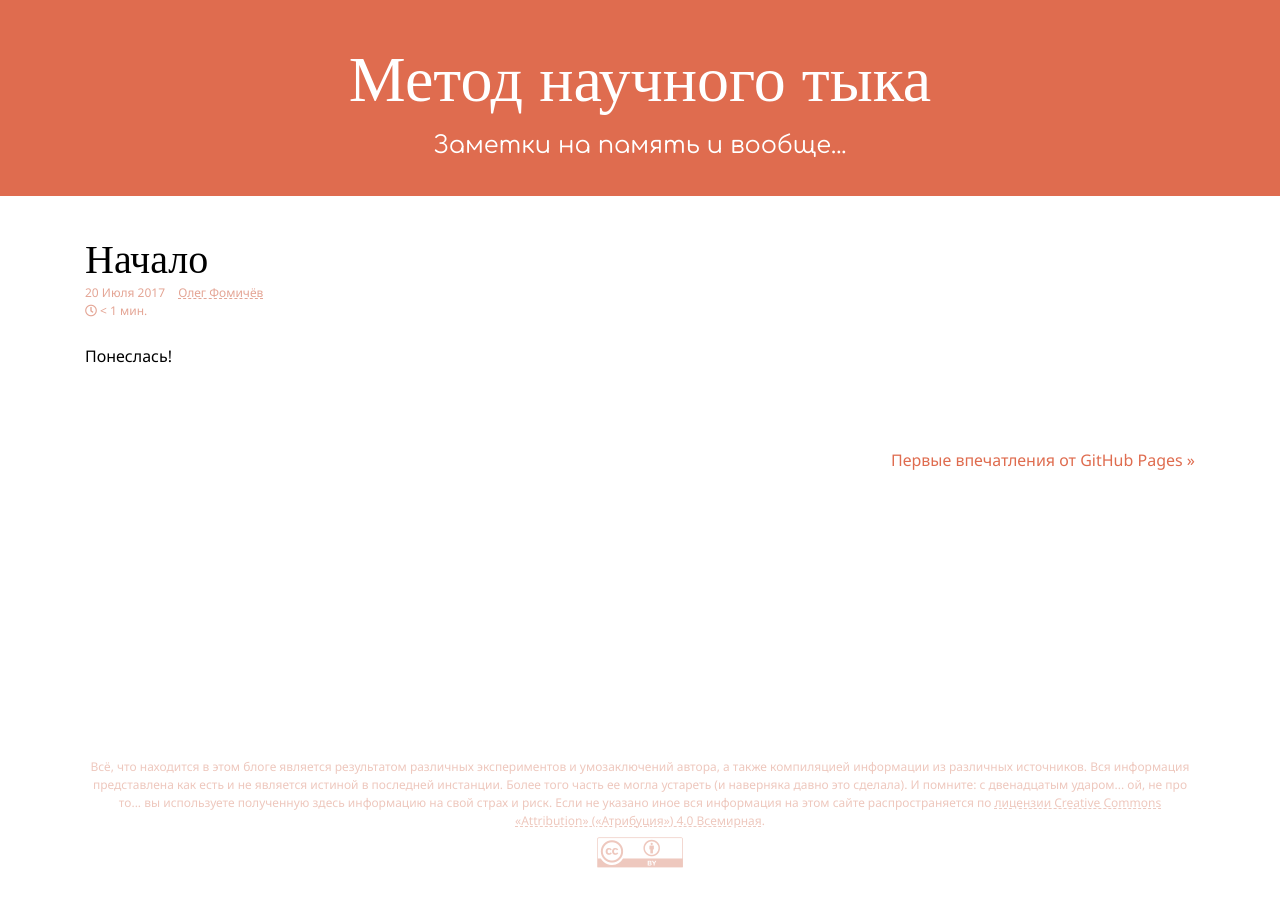
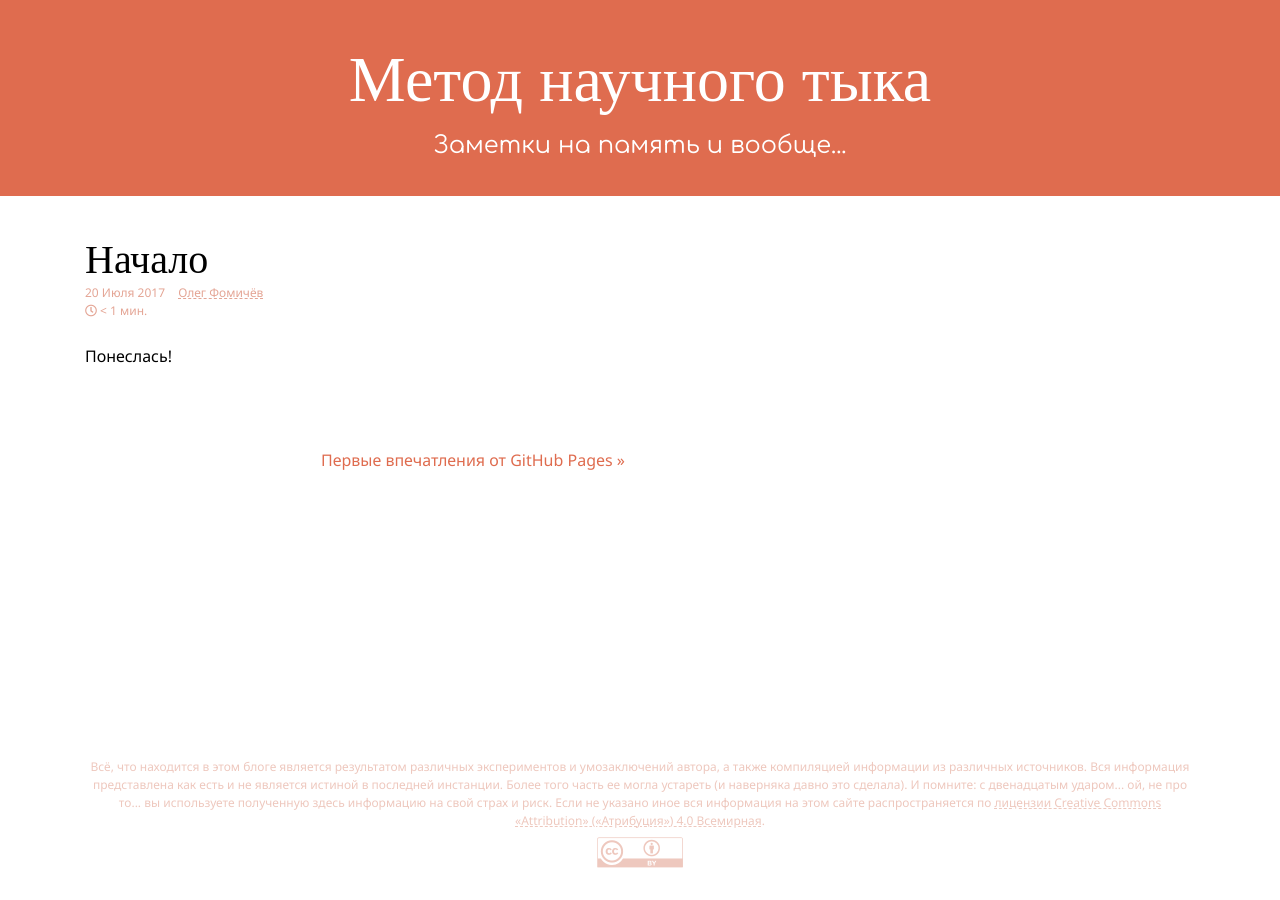
Before and after one commit to fomich0ff/fomich0ff.github.io, a Jekyll site: the page built from _posts/2017-07-20-first-post.md, in a window 1280 px wide. Built offline with Jekyll 4.4.1, drawn with Linux system fonts in a browser that asks for light colours; nearby versions of some CDN libraries; some web fonts are replaced; comment, search, counter and statistics services are not loaded.

Commit message:
changed navigation

```diff
--- a/_includes/page-navigation.html
+++ b/_includes/page-navigation.html
@@ -1,49 +1,36 @@
 {% if site.page-navigation.enabled %}
     <div class="post-nav row">
+        <div class="col-sm-6 col-xs-6 next">
+            {% if page.next.url %}
+                <a class="next-link" href="{{page.next.url}}">
+                    {% if site.page-navigation.show-labels %}
+                        <span class="nav-label">{{site.page-navigation.next.label}}</span>
+                    {% endif %}
+                    {% if site.page-navigation.show-page-titles %}
+                        <span class="title">{{page.next.title}}</span>
+                    {% endif %}
+                    {% if site.page-navigation.show-pointers %}
+                        <span "pointer">{{site.page-navigation.next.pointer}}</span>
+                    {% endif %}
+                </a>
+            {% endif %}
+        </div>
         <div class="col-sm-6 col-xs-6 prev">
             {% if page.previous.url %}
                 <a class="prev-link" href="{{page.previous.url}}">
                     {% if site.page-navigation.show-pointers %}
-                        <span "pointer">
-                            {{site.page-navigation.previous.pointer}}
-                        </span>
+                        <span "pointer">{{site.page-navigation.previous.pointer}}</span>
                     {% endif %}
                     {% if site.page-navigation.show-labels %}
-                        <span class="nav-label">
-                            {{site.page-navigation.previous.label}}
-                        </span>
+                        <span class="nav-label">{{site.page-navigation.previous.label}}</span>
                     {% endif %}
                     {% if site.page-navigation.show-page-titles %}
-                        <span class="title">
-                            {{page.previous.title}}
-                        </span>
+                        <span class="title">{{page.previous.title}}</span>
                     {% endif %}
                 </a>
             {% else %}
                 &nbsp;
             {% endif %}
         </div>
-
-        <div class="col-sm-6 col-xs-6 next">
-			{% if page.next.url %}
-                <a class="next-link" href="{{page.next.url}}">
-                    {% if site.page-navigation.show-labels %}
-                        <span class="nav-label">
-                            {{site.page-navigation.next.label}}
-                        </span>
-                    {% endif %}
-                    {% if site.page-navigation.show-page-titles %}
-                        <span class="title">
-                            {{page.next.title}}
-                        </span>
-                    {% endif %}
-                    {% if site.page-navigation.show-pointers %}
-                        <span "pointer">
-                            {{site.page-navigation.next.pointer}}
-                        </span>
-                    {% endif %}
-                </a>
-			{% endif %}
-		</div>
     </div>
 {% endif %}
```
Lines whose indentation alone changed are shown as unchanged.
